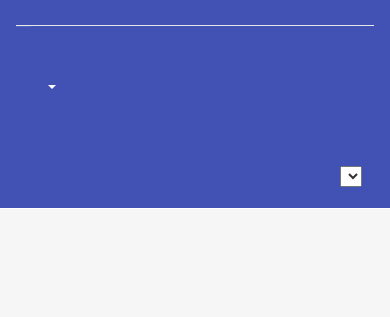
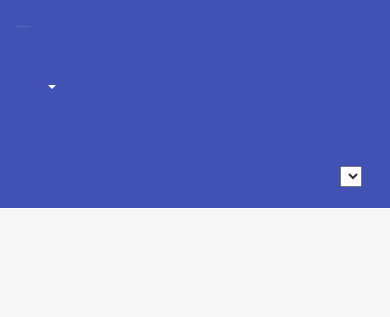
Before and after one commit to shashi0802/Boilar-Template-task-two, a website: page views/home.html in a window 390 px wide. Both pictures are taken after a click on the button "Toggle navigation". Shown: the part 63-380 px from the top of the page. Drawn offline with nearby package versions, Linux system fonts and the light colour scheme; files that its build step writes are made by us from their sources; files whose address does not match are found by name.

Commit message:
done with border remove in dropdown

```diff
--- a/public/stylesheets/resposive.css
+++ b/public/stylesheets/resposive.css
@@ -53,6 +53,9 @@
         }
         .navbar-brand {
             width: 40%;
+        }
+        .navbar-default .navbar-collapse{
+            border-color: #4253B3;
         }
         .main-container {
             padding-top: 0px;
```
